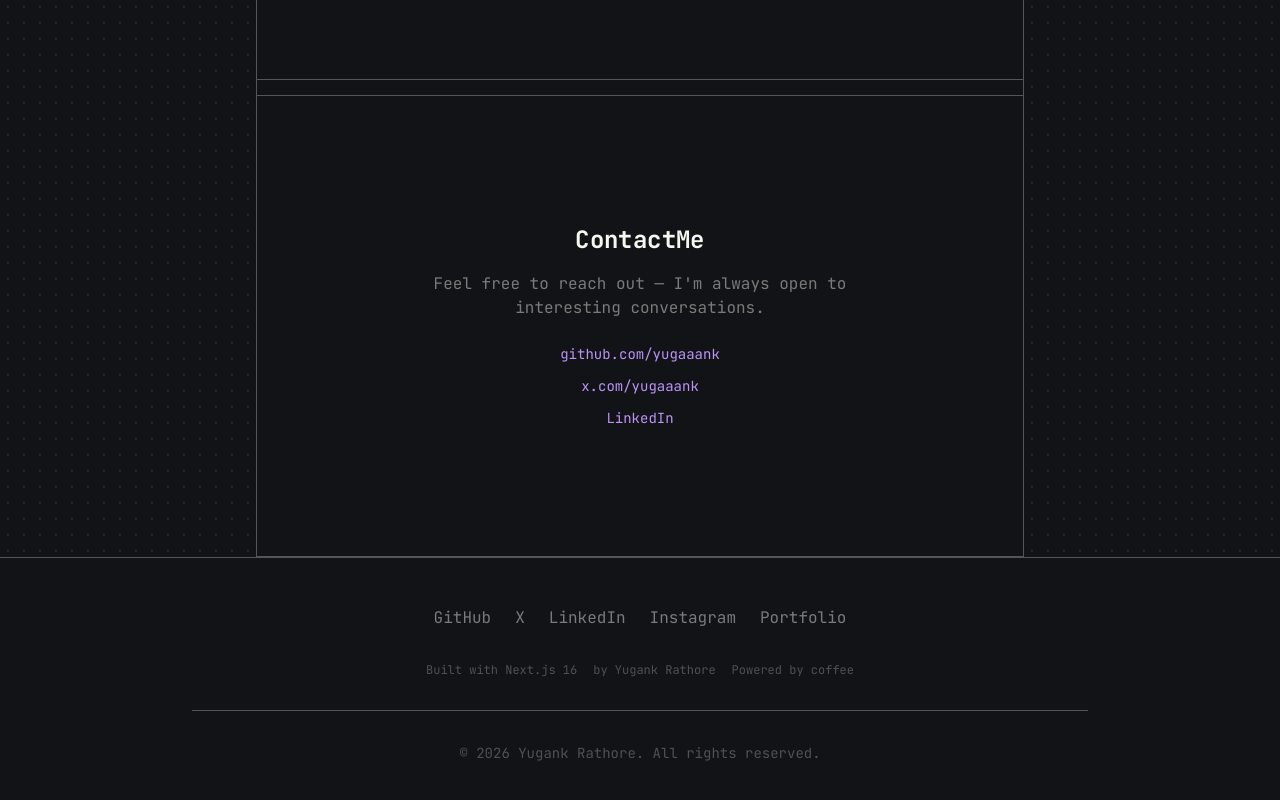
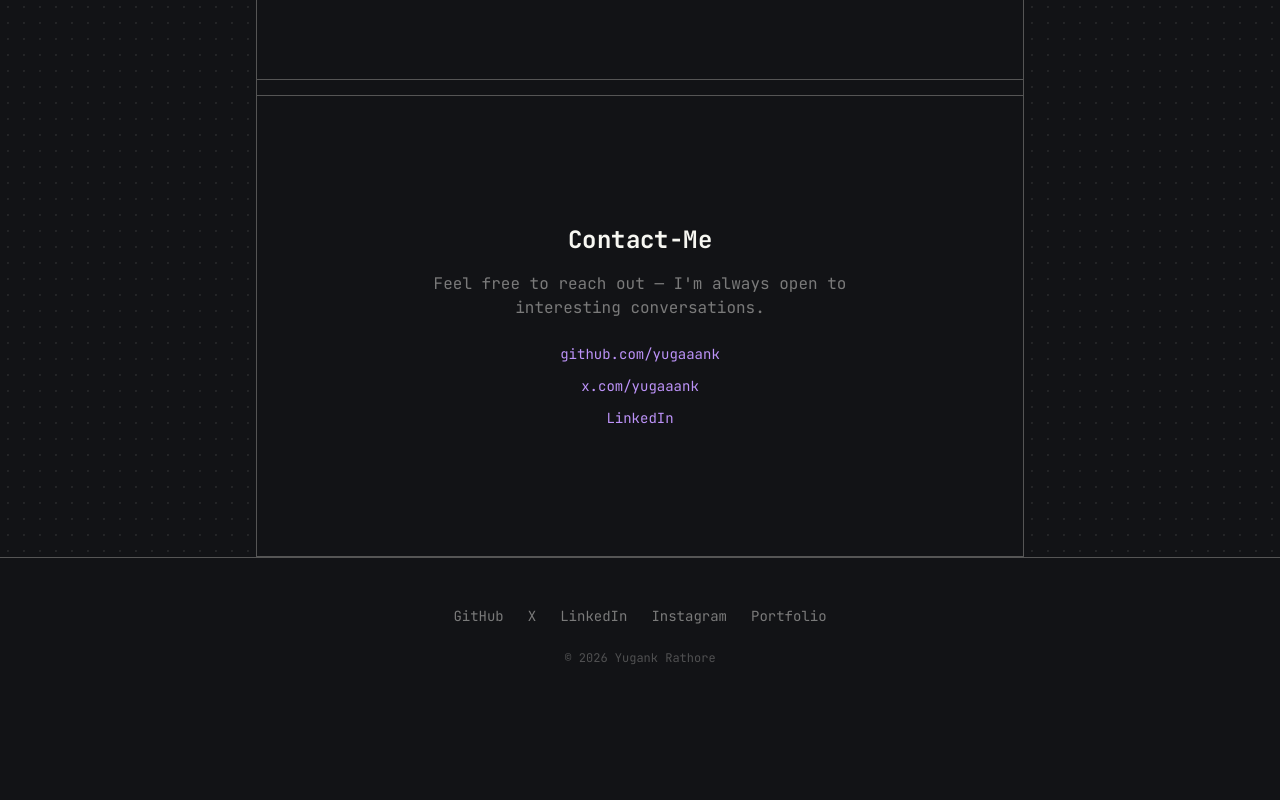
Before and after one commit to yugaaank/blog, a Next.js app: page / in a window 1280 px wide. Shown: the part 1086-1886 px from the top of the page. After the commit the page ends 1800 px from the top, so only its background shows below. Built offline with nearby package versions, Linux system fonts and the light colour scheme.

Commit message:
clean footer

```diff
--- a/app/components/Footer.tsx
+++ b/app/components/Footer.tsx
@@ -1,66 +1,25 @@
 export default function Footer() {
   return (
     <footer className="border-t bg-bg py-12">
-      <div className="max-w-4xl mx-auto">
-        {/* Top section with social links */}
-        <div className="flex flex-col items-center gap-8 text-center">
-          <div className="flex items-center gap-6 flex-wrap justify-center">
-            <a
-              href="https://github.com/yugaaank"
-              target="_blank"
-              rel="noopener noreferrer"
-              className="text-muted hover:text-accent transition-colors"
-            >
+      <div className="max-w-4xl mx-auto flex flex-col items-center gap-6 text-center">
+        <div className="flex items-center gap-6 text-sm">
+          <a href="https://github.com/yugaaank" target="_blank" rel="noopener noreferrer" className="text-muted hover:text-accent transition-colors">
             GitHub
           </a>
-            <a
-              href="https://x.com/yugaaank"
-              target="_blank"
-              rel="noopener noreferrer"
-              className="text-muted hover:text-accent transition-colors"
-            >
+          <a href="https://x.com/yugaaank" target="_blank" rel="noopener noreferrer" className="text-muted hover:text-accent transition-colors">
             X
           </a>
-            <a
-              href="https://www.linkedin.com/in/yugank-rathore-617614317"
-              target="_blank"
-              rel="noopener noreferrer"
-              className="text-muted hover:text-accent transition-colors"
-            >
+          <a href="https://www.linkedin.com/in/yugank-rathore-617614317" target="_blank" rel="noopener noreferrer" className="text-muted hover:text-accent transition-colors">
             LinkedIn
           </a>
-            <a
-              href="https://www.instagram.com/yugaaank"
-              target="_blank"
-              rel="noopener noreferrer"
-              className="text-muted hover:text-accent transition-colors"
-            >
+          <a href="https://www.instagram.com/yugaaank" target="_blank" rel="noopener noreferrer" className="text-muted hover:text-accent transition-colors">
             Instagram
           </a>
-            <a
-              href="https://yugank.vercel.app"
-              target="_blank"
-              rel="noopener noreferrer"
-              className="text-muted hover:text-accent transition-colors"
-            >
+          <a href="https://yugank.vercel.app" target="_blank" rel="noopener noreferrer" className="text-muted hover:text-accent transition-colors">
             Portfolio
           </a>
         </div>
-
-          {/* Fun credits */}
-          <div className="flex items-center justify-center gap-4 text-xs text-muted/60 flex-wrap">
-            <span>Built with Next.js 16</span>
-            <span>by Yugank Rathore</span>
-            <span>Powered by coffee</span>
-          </div>
-        </div>
-
-        {/* Bottom copyright */}
-        <div className="mt-8 border-t pt-8 text-center">
-          <p className="text-sm text-muted/60">
-            &copy; {new Date().getFullYear()} Yugank Rathore. All rights reserved.
-          </p>
-        </div>
+        <p className="text-xs text-muted/60">&copy; {new Date().getFullYear()} Yugank Rathore</p>
       </div>
     </footer>
   );
--- a/app/page.tsx
+++ b/app/page.tsx
@@ -54,7 +54,7 @@ export default function Home() {
       <div className="h-4 border-b" />
       <section className="border-b">
         <div className="flex flex-col items-center justify-center px-16 py-32">
-          <ScrambledHeading as="h2" className="text-2xl font-bold">About Me</ScrambledHeading>
+          <ScrambledHeading as="h2" className="text-2xl font-bold">About-Me</ScrambledHeading>
           <p className="mt-4 max-w-lg text-center text-muted">
             I&apos;m a 3rd year Computer Science student who enjoys building things that actually work,
             breaking them, and then fixing them properly. I like projects that feel real, not tutorial leftovers.
@@ -75,7 +75,7 @@ export default function Home() {
       <div className="h-4 border-b" />
       <section className="border-b">
         <div className="flex flex-col items-center justify-center px-16 py-32">
-          <ScrambledHeading as="h2" className="text-2xl font-bold">Contact Me</ScrambledHeading>
+          <ScrambledHeading as="h2" className="text-2xl font-bold">Contact-Me</ScrambledHeading>
           <p className="mt-4 max-w-lg text-center text-muted">
             Feel free to reach out — I&apos;m always open to interesting conversations.
           </p>
```
Lines whose indentation alone changed are shown as unchanged.
